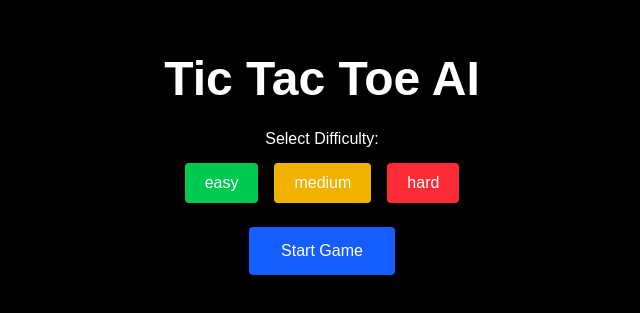
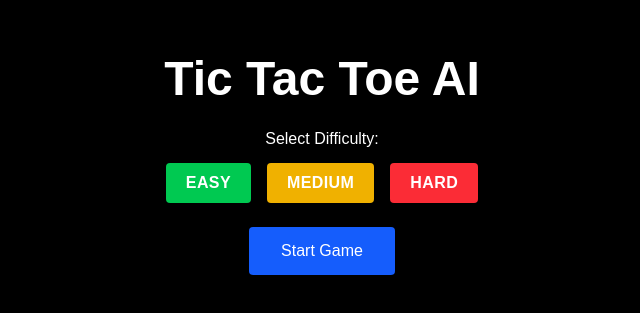
Before and after one commit to RuthlesSan/tic-tac-toe-ai, a Next.js app: page /games/tictactoe in a window 1280 px wide. Shown: the part 235-548 px from the top of the page, without its empty margins (318-958 px from the left). Built offline with nearby package versions, Linux system fonts and the light colour scheme.

Commit message:
Updated to Minimax Games Hub structure

```diff
--- a/app/games/tictactoe/page.js
+++ b/app/games/tictactoe/page.js
@@ -206,9 +206,9 @@ export default function Home() {
         <div className="flex gap-4 mb-6">
           {["easy", "medium", "hard"].map(level => (
             <button
-              key={level}
+              key={level.toUpperCase()}
               onClick={() => setDifficulty(level)}
-              className={`px-5 py-2 rounded transition ${difficulty === level
+              className={`px-5 py-2 rounded font-bold uppercase tracking-wide transition ${difficulty === level
                   ? "bg-blue-600 scale-105"
                   : level === "easy"
                     ? "bg-green-500 hover:bg-green-600"
@@ -217,7 +217,7 @@ export default function Home() {
                       : "bg-red-500 hover:bg-red-600"
                 }`}
             >
-              {level}
+              {level.toUpperCase()}
             </button>
           ))}
         </div>
```
